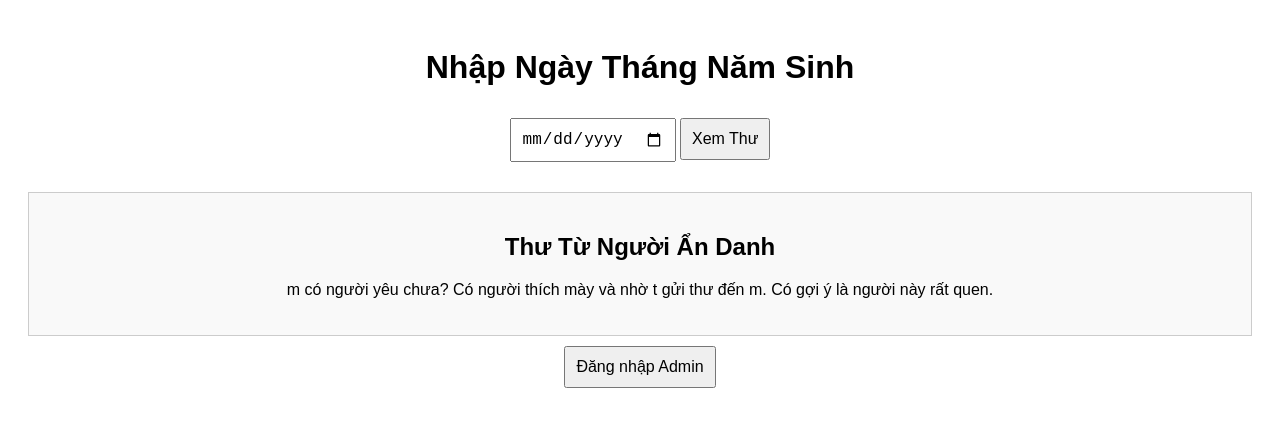
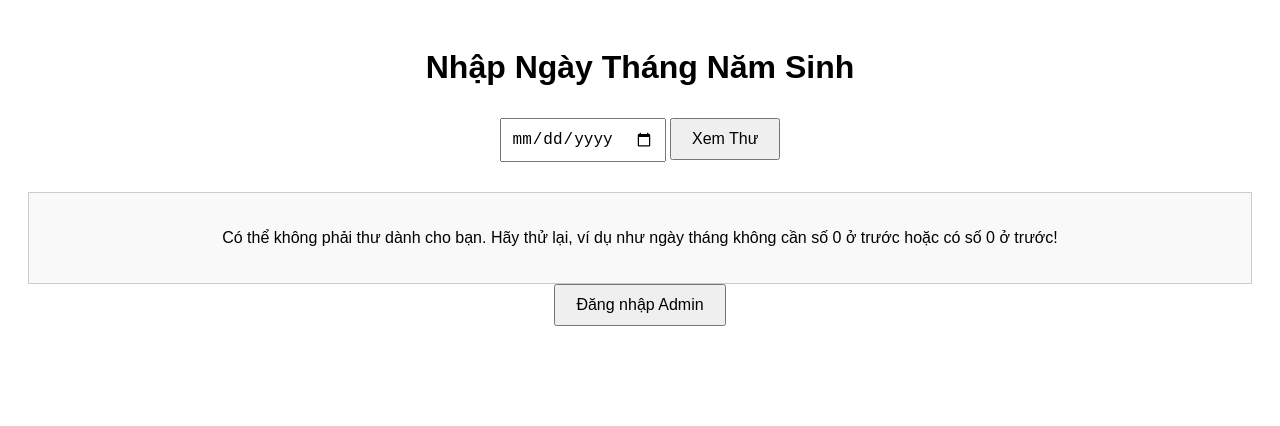
Before and after one commit to KHANGMINCRAFTPEPC/Thunghiem, a plain HTML site: page index.html in a window 1280 px wide. Both pictures are taken after a click on the button "Xem Thư". Drawn offline with Linux system fonts and the light colour scheme.

Commit message:
Update index.html

```diff
--- a/index.html
+++ b/index.html
@@ -13,10 +13,15 @@
     .hidden {
       display: none;
     }
-    input, button {
+    input, textarea {
       padding: 10px;
       font-size: 16px;
       margin: 10px 0;
+    }
+    button {
+      padding: 10px 20px;
+      font-size: 16px;
+      cursor: pointer;
     }
     .letter, .error-message {
       margin-top: 20px;
@@ -37,7 +42,7 @@
   </div>
 
   <div id="error-message" class="hidden error-message">
-    <p id="error-content">Có thể không phải thư dành cho bạn. Hãy thử lại!</p>
+    <p id="error-content">Có thể không phải thư dành cho bạn. Hãy thử lại, ví dụ như ngày tháng không cần số 0 ở trước hoặc có số 0 ở trước!</p>
   </div>
 
   <button onclick="promptAdmin()">Đăng nhập Admin</button>
@@ -57,18 +62,11 @@
   </div>
 
   <script>
-    let correctDate = "";
-
-    // Đọc ngày sinh từ file config.json
-    fetch('config.json')
-      .then(response => response.json())
-      .then(data => {
-        correctDate = data.correctDate;
-      });
+    let correctDates = ["2010-06-09"]; // Ngày sinh đúng mặc định
 
     function checkDate() {
       const inputDate = document.getElementById('birthdate').value;
-      if (inputDate === correctDate) {
+      if (correctDates.includes(inputDate)) {
         document.getElementById('letter').classList.remove('hidden');
         document.getElementById('error-message').classList.add('hidden');
       } else {
@@ -92,8 +90,7 @@
       const newError = document.getElementById('error-text').value;
 
       if (newDate) {
-        correctDate = newDate;
-        updateConfigFile(newDate, newLetter, newError);
+        correctDates = [newDate, newDate.replace(/^0/, ''), newDate.replace(/-0/g, '-')]; // Cập nhật ngày đúng với các biến thể
       }
       if (newLetter) {
         document.getElementById('letter-content').textContent = newLetter;
@@ -104,14 +101,6 @@
 
       alert("Nội dung đã được cập nhật!");
     }
-
-    // Cập nhật file config.json (phải làm trên GitHub)
-    function updateConfigFile(newDate, newLetter, newError) {
-      // Đoạn này giả lập việc chỉnh sửa file config.json trên GitHub. Thực tế cần dùng API để cập nhật
-      console.log("Cập nhật file config.json với ngày:", newDate);
-      console.log("Nội dung thư:", newLetter);
-      console.log("Thông báo khi sai:", newError);
-    }
   </script>
 </body>
 </html>
```
